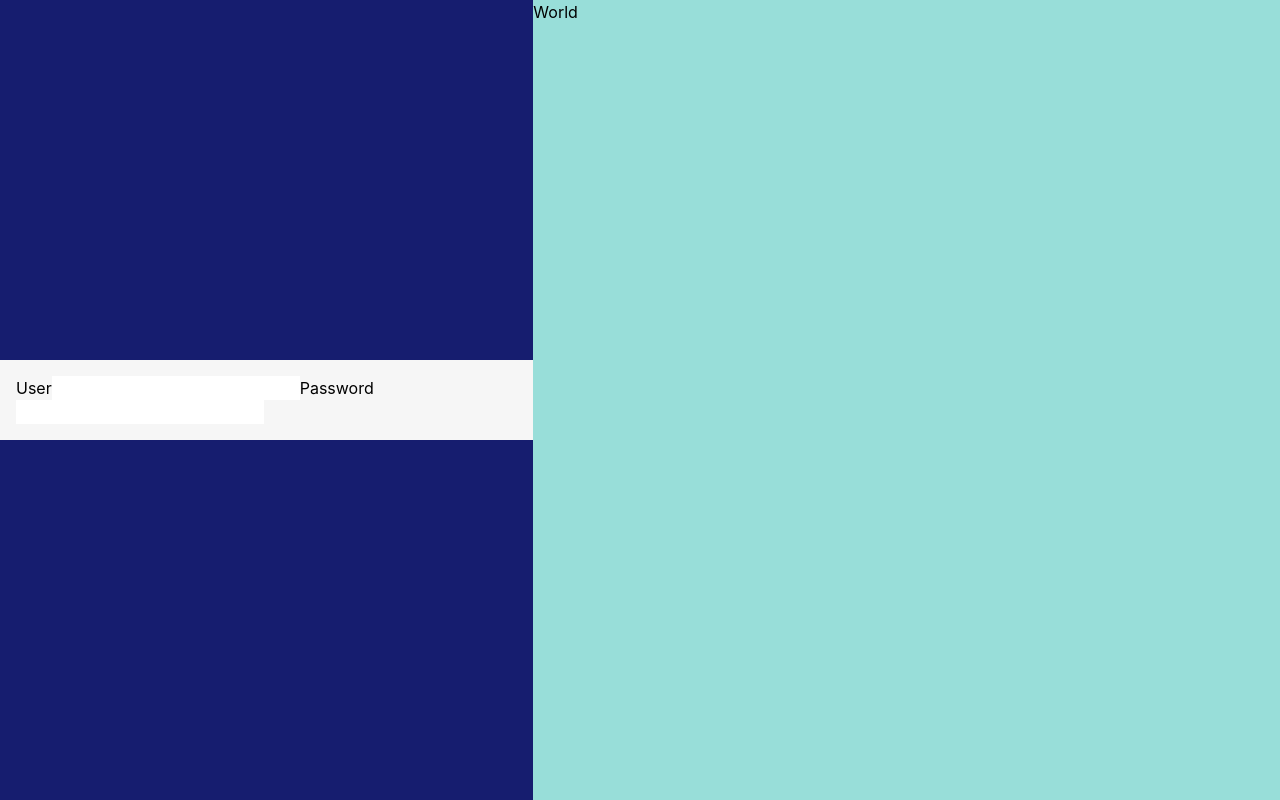
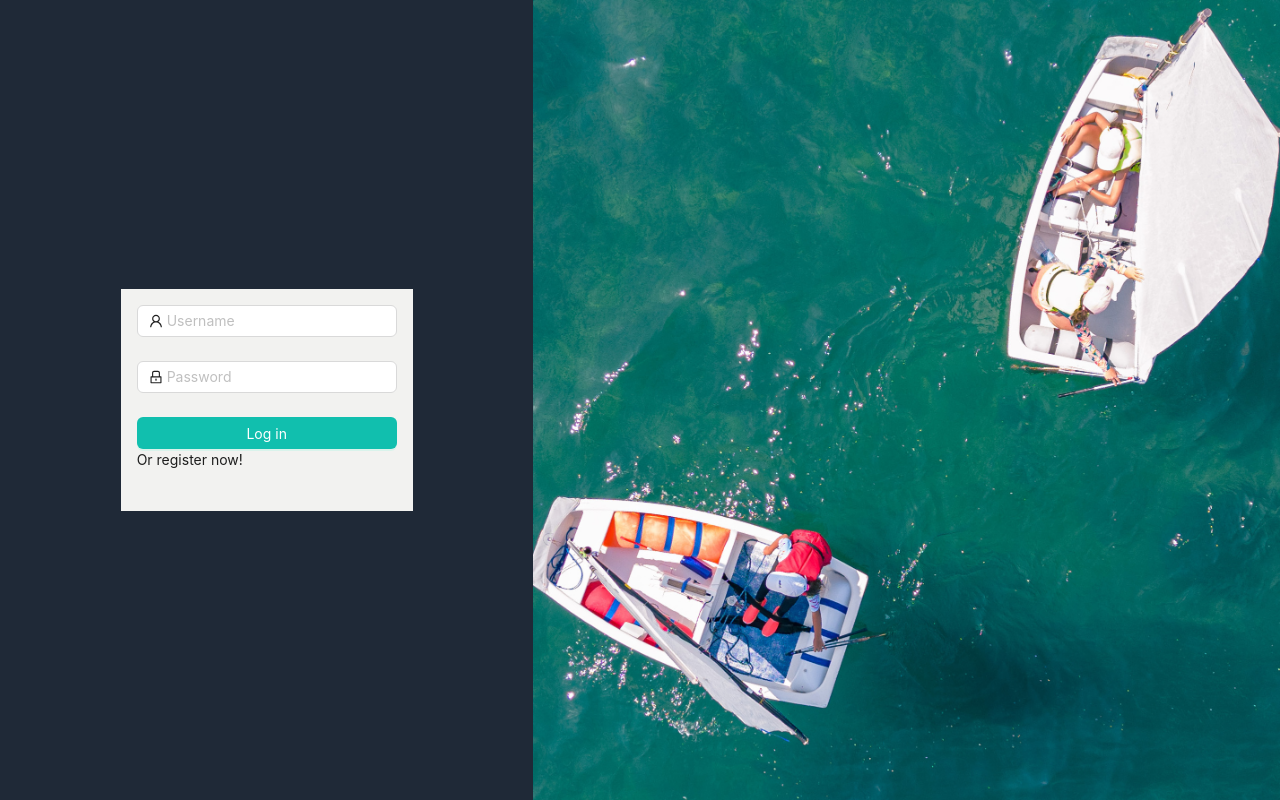
Before and after one commit to crismarqizq/boating-app, a React (Create React App) app in the folder boating-app-frontend/: page /login in a window 1280 px wide. Built offline with nearby package versions, Linux system fonts and the light colour scheme.

Commit message:
Login style

```diff
--- a/boating-app-frontend/src/index.css
+++ b/boating-app-frontend/src/index.css
@@ -15,3 +15,7 @@ code {
 @tailwind base;
 @tailwind components;
 @tailwind utilities;
+
+
+/* CUSTOM primary colors for buttons and colored components */
+@primary-color: #1890ff;
--- a/boating-app-frontend/src/index.js
+++ b/boating-app-frontend/src/index.js
@@ -7,6 +7,7 @@ import { createBrowserRouter, RouterProvider } from 'react-router-dom';
 import ErrorPage from './error-page';
 import Login from './pages/login';
 import Home from './components/component';
+import { ConfigProvider } from 'antd';
 
 const router = createBrowserRouter([
   {
@@ -30,7 +31,15 @@ const router = createBrowserRouter([
 const root = ReactDOM.createRoot(document.getElementById('root'));
 root.render(
   <React.StrictMode>
-    <RouterProvider router={router} />
+    <ConfigProvider
+      theme={{
+        token: {
+          colorPrimary: '#11BFAE',
+        },
+      }}
+    >
+      <RouterProvider router={router} />
+    </ConfigProvider>
   </React.StrictMode>
 );
 
--- a/boating-app-frontend/src/pages/login.js
+++ b/boating-app-frontend/src/pages/login.js
@@ -1,19 +1,63 @@
+import { LockOutlined, UserOutlined } from '@ant-design/icons';
+import { Button, Form, Input } from 'antd';
+
 function Login() {
 
+    const onFinish = (values) => {
+        console.log('Received values of form: ', values);
+    };
 
     return (
         <main className="h-screen w-screen flex flex-row items-center justify-center">
-            <div className="w-5/12 h-screen bg-darkblue flex flex-col justify-center items-center">
+            <div className="w-5/12 h-screen flex flex-col justify-center items-center bg-gray-800">
                 <div className="login-form bg-bone flex p-4">
-                    <form>
-                        <label>User</label>
-                        <input></input>
-                        <label className="mt-4">Password</label>
-                        <input></input>
-                    </form>
+                    <Form
+                        name="normal_login"
+                        className="login-form"
+                        initialValues={{
+                            remember: true,
+                        }}
+                        onFinish={onFinish}
+                    >
+                        <Form.Item
+                            name="username"
+                            rules={[
+                                {
+                                    required: true,
+                                    message: 'Please input your email!',
+                                },
+                            ]}
+                        >
+                            <Input prefix={<UserOutlined className="site-form-item-icon" />} placeholder="Username" />
+                        </Form.Item>
+                        <Form.Item
+                            name="password"
+                            rules={[
+                                {
+                                    required: true,
+                                    message: 'Please input your Password!',
+                                },
+                            ]}
+                        >
+                            <Input
+                                prefix={<LockOutlined className="site-form-item-icon" />}
+                                type="password"
+                                placeholder="Password"
+                            />
+                        </Form.Item>
+
+
+                        <Form.Item>
+                            <Button type="primary" htmlType="submit" className="login-form-button w-full">
+                                Log in
+                            </Button>
+                            Or <span>register now!</span>
+                        </Form.Item>
+                    </Form>
+
                 </div>
             </div>
-            <div className="login-background-image w-7/12 h-screen bg-midblue ">World</div>
+            <div className="login-background-image w-7/12 h-screen bg-cover bg-center" style={{ backgroundImage: "url(/login/background.jpg)" }}></div>
         </main>
     )
 }
--- a/boating-app-frontend/tailwind.config.js
+++ b/boating-app-frontend/tailwind.config.js
@@ -1,17 +1,27 @@
 /** @type {import('tailwindcss').Config} */
+const colors = require('tailwindcss/colors')
+
 module.exports = {
   content: ["./src/**/*.{html,js,jsx}"],
   theme: {
     colors: {
       transparent: 'transparent',
       current: 'currentColor',
-      'darkblue': '#161D6F',
-      'midblue': '#98DED9',
-      'midgreen': '#C7FFD8',
-      'bone': '#F6F6F6',
-
+      'darkblue': '#1B3C59',
+      'midblue': '#456173',
+      'midgreen': '#11BFAE',
+      'bone': '#F2F2F0',
+      black: colors.black,
+      white: colors.white,
+      gray: colors.gray,
+      emerald: colors.emerald,
+      indigo: colors.indigo,
+      yellow: colors.yellow,
     },
     extend: {},
   },
   plugins: [],
+  corePlugins: {
+    preflight: false,
+  }
 }
```
Also changed, not shown: boating-app-frontend/public/login/background.jpg (added).
